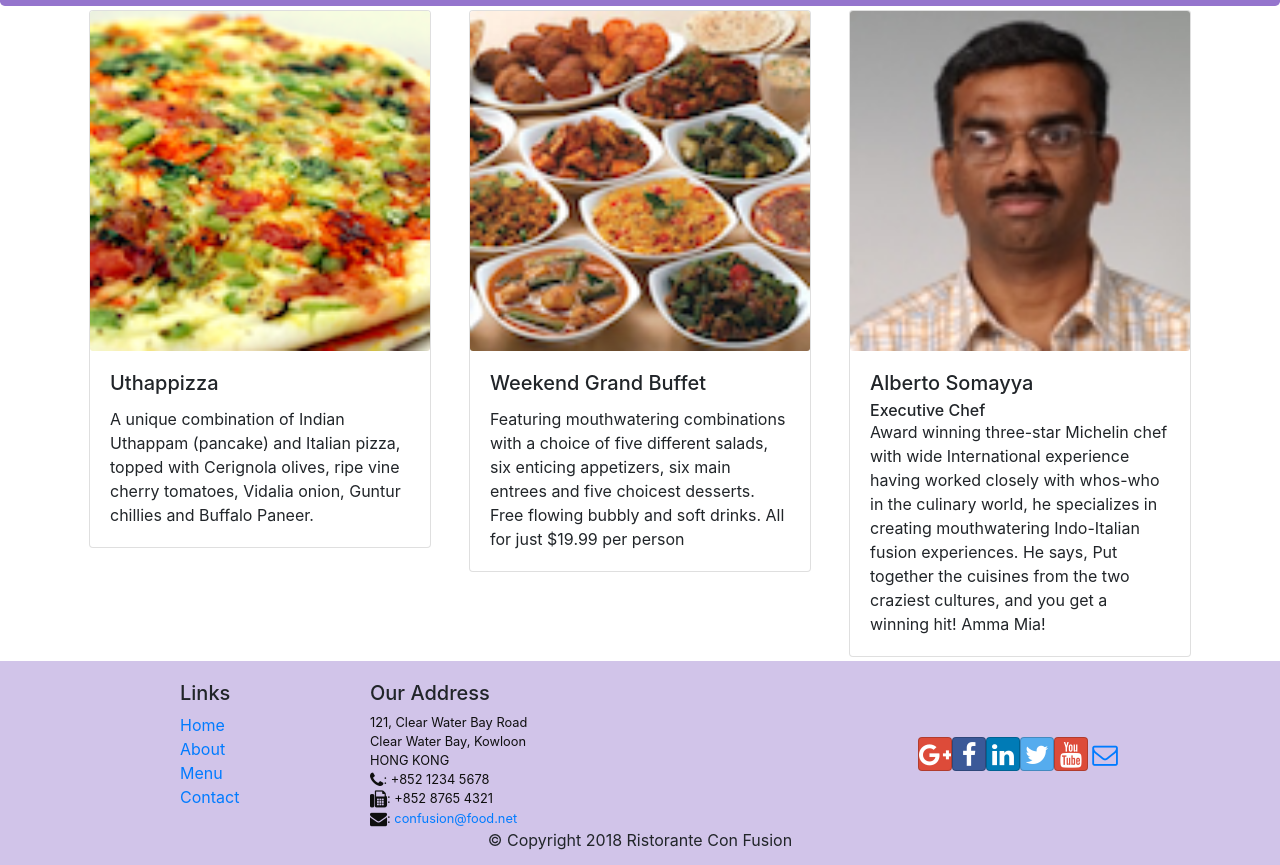
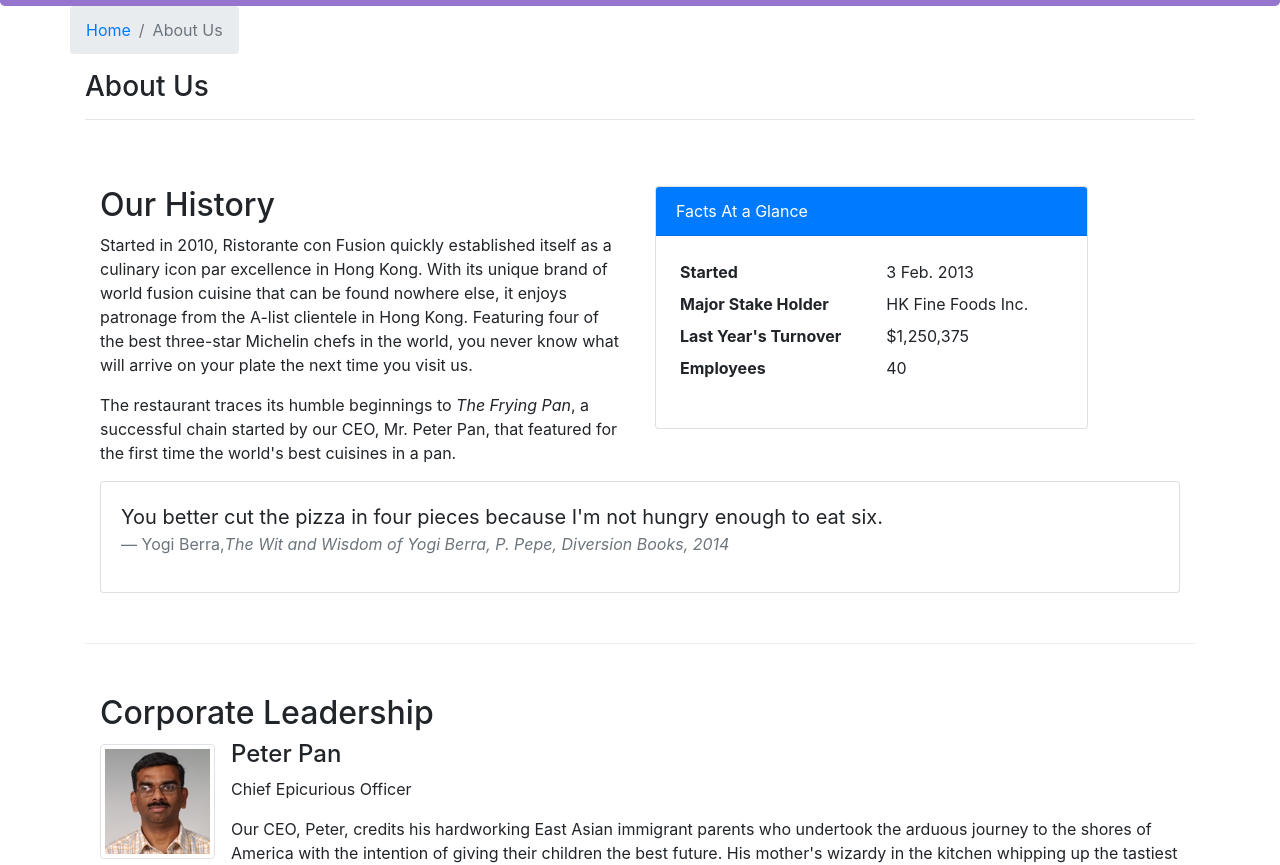
Before and after one commit to GreatStephen/Confusion_React, a React (Create React App) app: page /aboutus in a window 1280 px wide. Before the commit this address led to /home. Shown: the part 336-1201 px from the top of the page. Built offline with nearby package versions, Linux system fonts and the light colour scheme.

Commit message:
Assignment 2

```diff
--- /dev/null
+++ b/src/components/AboutComponent.js
@@ -0,0 +1,101 @@
+import React from 'react';
+import { Breadcrumb, BreadcrumbItem, Card, CardBody, CardHeader, Media } from 'reactstrap';
+import { Link } from 'react-router-dom';
+
+function RenderLeader({leaders}) {
+    const leadermedia = leaders.map( leader => {
+        return (
+            <Media>
+                <Media left top className='mt-1'>
+                    <Media className='d-flex mr-3 img-thumbnail align-self-center' object src={leader.image} alt={leader.name} />
+                </Media>
+                <Media body>
+                    <Media heading>
+                        {leader.name}
+                    </Media>
+                    <p>{leader.designation}</p>
+                    <p>{leader.description}</p>
+                </Media>
+            </Media>
+
+        );
+    });
+
+    return (
+        <React.Fragment>
+            {leadermedia}
+        </React.Fragment>
+    );
+}
+
+function About(props) {
+
+    const leaders = props.leaders.map((leader) => {
+        return (
+            <p>Leader {leader.name}</p>
+        );
+    });
+
+    return(
+        <div className="container">
+            <div className="row">
+                <Breadcrumb>
+                    <BreadcrumbItem><Link to="/home">Home</Link></BreadcrumbItem>
+                    <BreadcrumbItem active>About Us</BreadcrumbItem>
+                </Breadcrumb>
+                <div className="col-12">
+                    <h3>About Us</h3>
+                    <hr />
+                </div>
+            </div>
+            <div className="row row-content">
+                <div className="col-12 col-md-6">
+                    <h2>Our History</h2>
+                    <p>Started in 2010, Ristorante con Fusion quickly established itself as a culinary icon par excellence in Hong Kong. With its unique brand of world fusion cuisine that can be found nowhere else, it enjoys patronage from the A-list clientele in Hong Kong.  Featuring four of the best three-star Michelin chefs in the world, you never know what will arrive on your plate the next time you visit us.</p>
+                    <p>The restaurant traces its humble beginnings to <em>The Frying Pan</em>, a successful chain started by our CEO, Mr. Peter Pan, that featured for the first time the world's best cuisines in a pan.</p>
+                </div>
+                <div className="col-12 col-md-5">
+                    <Card>
+                        <CardHeader className="bg-primary text-white">Facts At a Glance</CardHeader>
+                        <CardBody>
+                            <dl className="row p-1">
+                                <dt className="col-6">Started</dt>
+                                <dd className="col-6">3 Feb. 2013</dd>
+                                <dt className="col-6">Major Stake Holder</dt>
+                                <dd className="col-6">HK Fine Foods Inc.</dd>
+                                <dt className="col-6">Last Year's Turnover</dt>
+                                <dd className="col-6">$1,250,375</dd>
+                                <dt className="col-6">Employees</dt>
+                                <dd className="col-6">40</dd>
+                            </dl>
+                        </CardBody>
+                    </Card>
+                </div>
+                <div className="col-12">
+                    <Card>
+                        <CardBody className="bg-faded">
+                            <blockquote className="blockquote">
+                                <p className="mb-0">You better cut the pizza in four pieces because
+                                    I'm not hungry enough to eat six.</p>
+                                <footer className="blockquote-footer">Yogi Berra,
+                                <cite title="Source Title">The Wit and Wisdom of Yogi Berra,
+                                    P. Pepe, Diversion Books, 2014</cite>
+                                </footer>
+                            </blockquote>
+                        </CardBody>
+                    </Card>
+                </div>
+            </div>
+            <div className="row row-content">
+                <div className="col-12">
+                    <h2>Corporate Leadership</h2>
+                </div>
+                <div className="col-12">
+                    <RenderLeader leaders={props.leaders}/>
+                </div>
+            </div>
+        </div>
+    );
+}
+
+export default About;
--- a/src/components/MainComponent.js
+++ b/src/components/MainComponent.js
@@ -9,6 +9,7 @@
 import Header from './HeaderComponent';
 import Footer from './FooterComponent';
 import DishDetail from './DishdetailComponent';
+import About from './AboutComponent';
 import { Switch, Route, Redirect} from 'react-router-dom';
 
 
@@ -44,6 +45,7 @@
                 <Header />
                 <Switch>
                     <Route path='/home' component={HomePage} />
+                    <Route path='/aboutus' component={() => <About leaders={this.state.leaders} />} />
                     <Route exact path='/menu' component={() => <Menu dishes={this.state.dishes} /> } />
                     <Route path='/menu/:dishId' component={DishWithId} />
                     <Route exact path='/contactus' component={Contact} />
```
